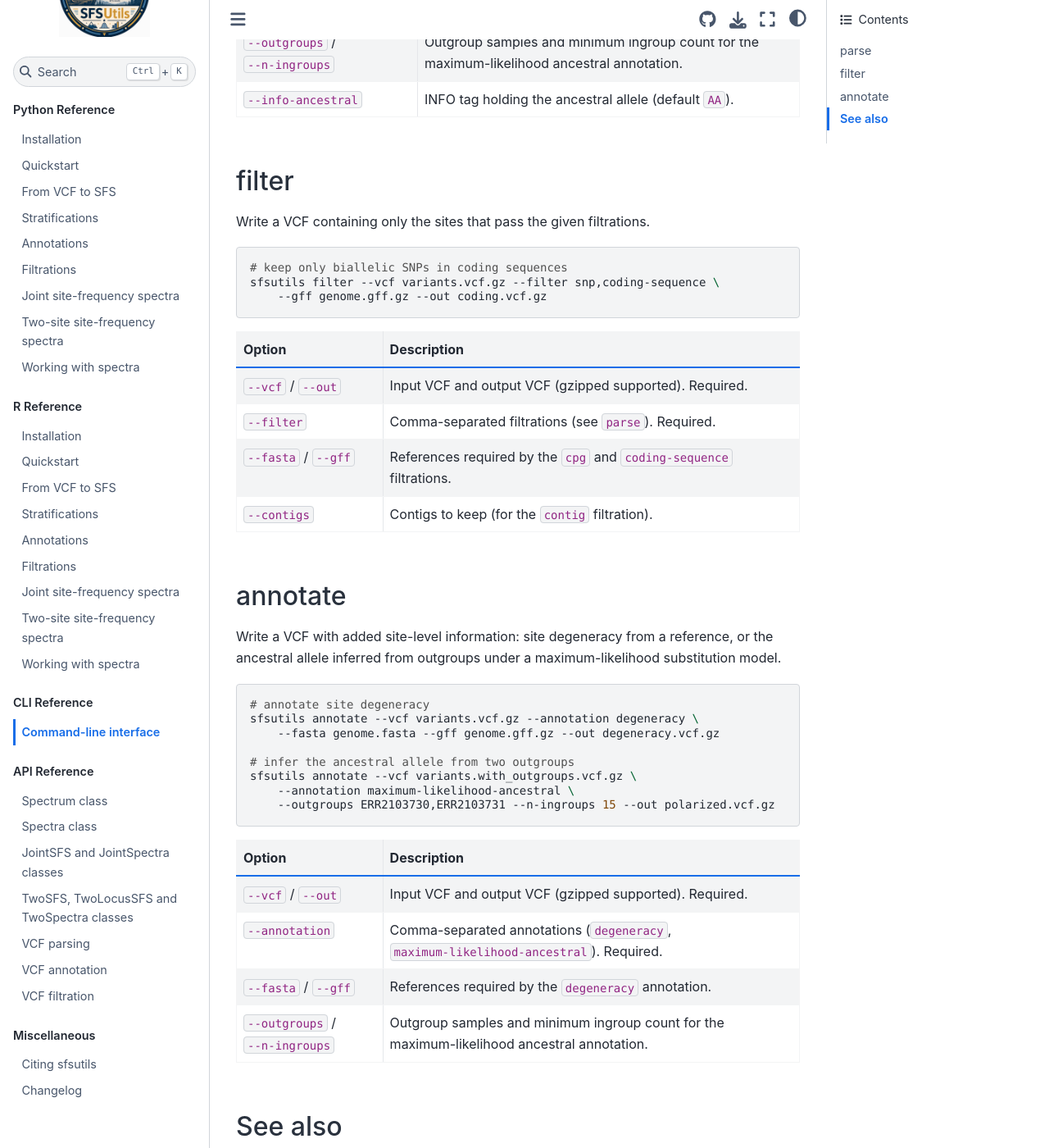
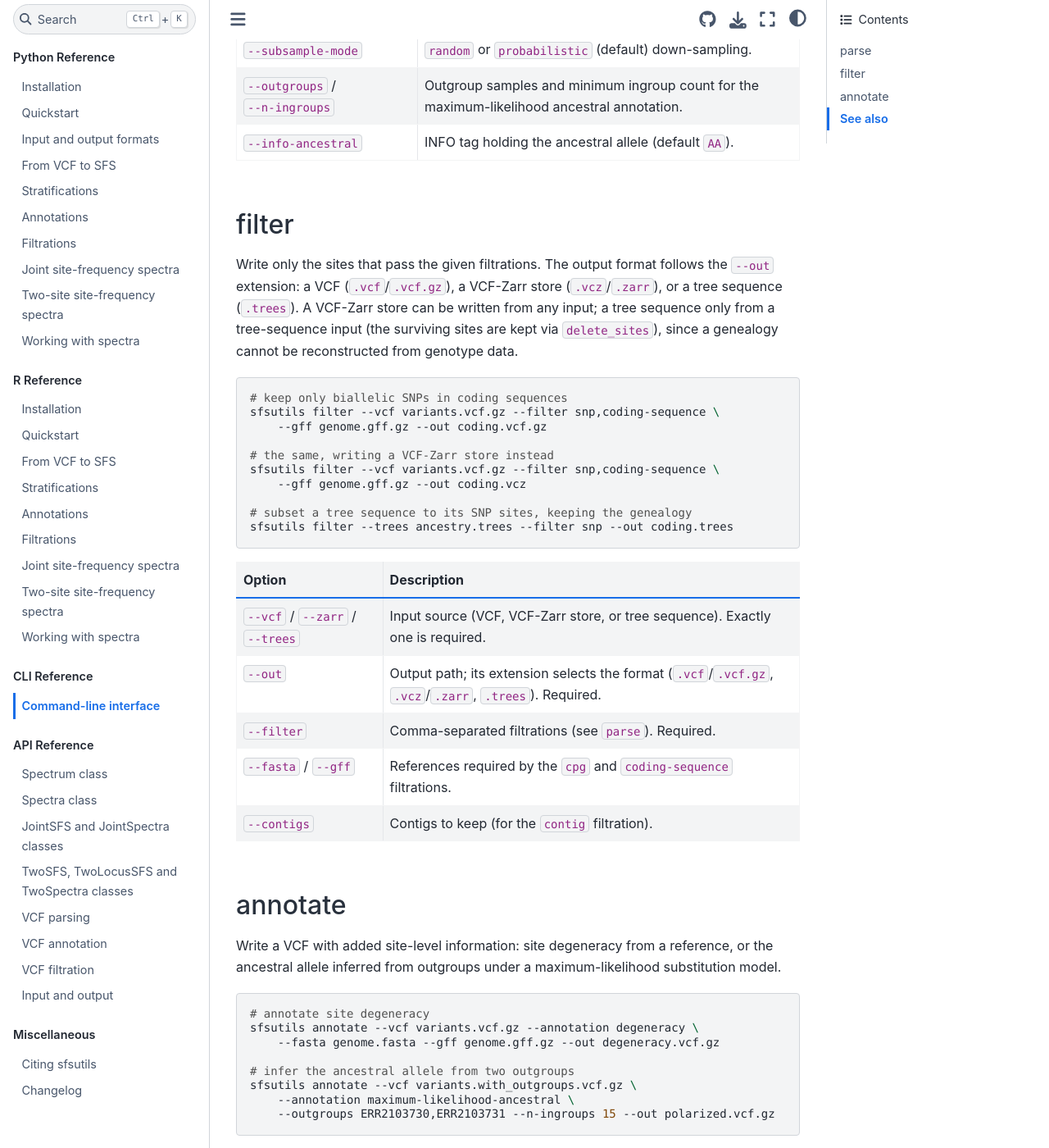
Before and after one commit to Sendrowski/SFSUtils, a Sphinx documentation site: the page built from docs/reference/CLI/usage.rst, in a window 1280 px wide and 1400 px high, scrolled down 1880 px. Shown: the whole window at 82% size. Built offline with Sphinx 7.4.7 and the Sphinx Book theme 1.1.4, drawn with Linux system fonts in a browser that asks for light colours; some of the changed text lies outside the part shown.

Commit message:
Docs: input/output formats showcase, I/O API reference, soften citation
- New notebook showcasing the three input/output formats on one dataset (a
  synthetic ARG as .trees plus the VCF and VCF-Zarr converted from it)
- New API reference page for the Site interface, input sources and output sinks
- CLI usage documents output-by-extension for filter/annotate
- Soften the citation wording

```diff
--- a/docs/index.rst
+++ b/docs/index.rst
@@ -51,6 +51,7 @@
 
    reference/Python/installation
    reference/Python/quickstart
+   reference/Python/input_output
    reference/Python/parser
    reference/Python/stratifications
    reference/Python/annotations
--- a/docs/modules/citing.rst
+++ b/docs/modules/citing.rst
@@ -3,7 +3,7 @@
 Citing sfsutils
 ===============
 
-``sfsutils`` was created as part of the ``fastdfe`` project. If you use ``sfsutils`` in your research, please cite the following paper:
+``sfsutils`` was created as part of the ``fastdfe`` project. If you use ``sfsutils`` in your research, you are welcome to cite the following paper:
 
 .. code-block:: bibtex
 
--- a/docs/reference/CLI/usage.rst
+++ b/docs/reference/CLI/usage.rst
@@ -5,7 +5,8 @@
 
 Installing ``sfsutils`` provides the ``sfsutils`` command, a thin wrapper around the Python API with three
 subcommands: ``parse`` derives a spectrum from a VCF, a VCF-Zarr store, or a tskit tree sequence, while
-``filter`` and ``annotate`` write a transformed VCF.
+``filter`` and ``annotate`` write a transformed dataset whose format follows the output file's extension (a
+VCF, a VCF-Zarr store, or, from a tree-sequence input, a tree sequence).
 
 .. code-block:: bash
 
@@ -81,7 +82,10 @@
 filter
 ------
 
-Write a VCF containing only the sites that pass the given filtrations.
+Write only the sites that pass the given filtrations. The output format follows the ``--out`` extension: a VCF
+(``.vcf``/``.vcf.gz``), a VCF-Zarr store (``.vcz``/``.zarr``), or a tree sequence (``.trees``). A VCF-Zarr store
+can be written from any input; a tree sequence only from a tree-sequence input (the surviving sites are kept via
+``delete_sites``), since a genealogy cannot be reconstructed from genotype data.
 
 .. code-block:: bash
 
@@ -89,14 +93,23 @@
    sfsutils filter --vcf variants.vcf.gz --filter snp,coding-sequence \
        --gff genome.gff.gz --out coding.vcf.gz
 
+   # the same, writing a VCF-Zarr store instead
+   sfsutils filter --vcf variants.vcf.gz --filter snp,coding-sequence \
+       --gff genome.gff.gz --out coding.vcz
+
+   # subset a tree sequence to its SNP sites, keeping the genealogy
+   sfsutils filter --trees ancestry.trees --filter snp --out coding.trees
+
 .. list-table::
    :header-rows: 1
    :widths: 26 74
 
    * - Option
      - Description
-   * - ``--vcf`` / ``--out``
-     - Input VCF and output VCF (gzipped supported). Required.
+   * - ``--vcf`` / ``--zarr`` / ``--trees``
+     - Input source (VCF, VCF-Zarr store, or tree sequence). Exactly one is required.
+   * - ``--out``
+     - Output path; its extension selects the format (``.vcf``/``.vcf.gz``, ``.vcz``/``.zarr``, ``.trees``). Required.
    * - ``--filter``
      - Comma-separated filtrations (see ``parse``). Required.
    * - ``--fasta`` / ``--gff``
```
Also changed, not shown: other parts of docs/index.rst (+1 -0 lines), docs/modules/io.rst (added, +47 -0 lines), docs/reference/Python/input_output.ipynb (added).
